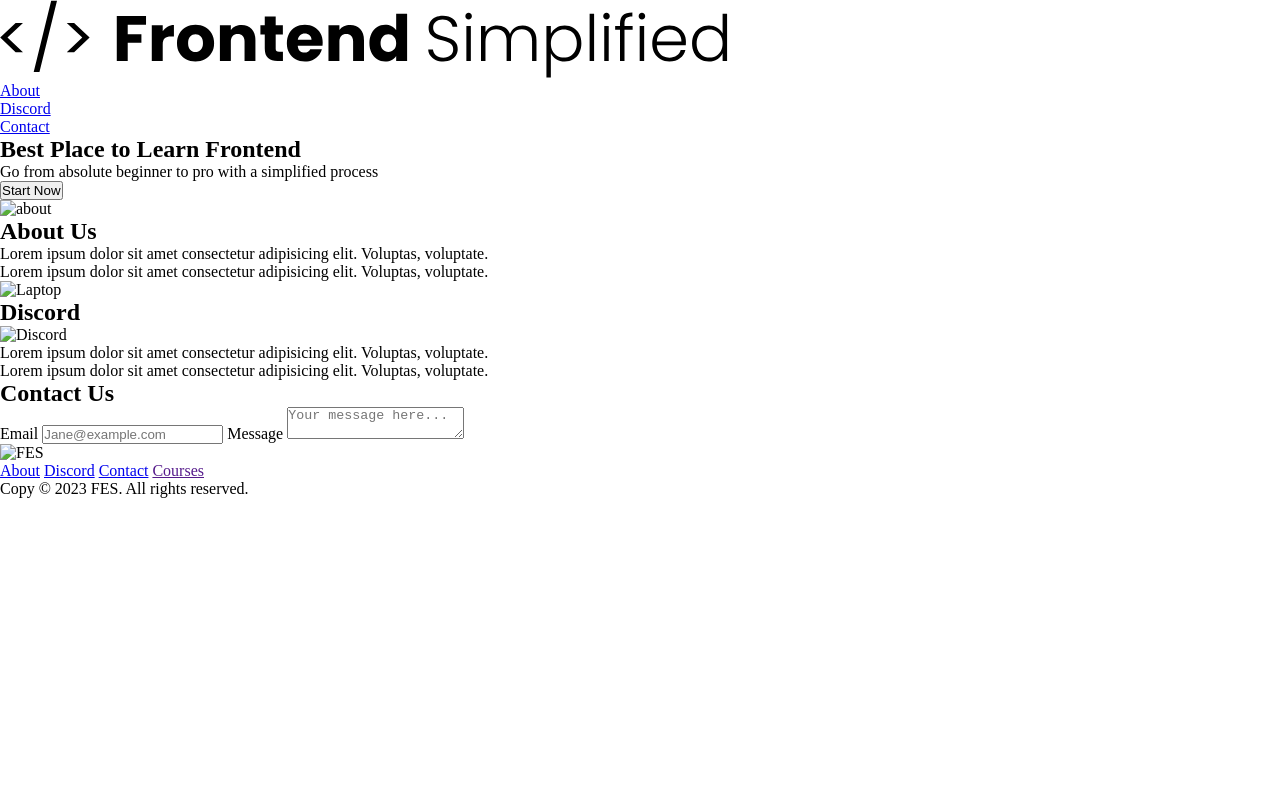
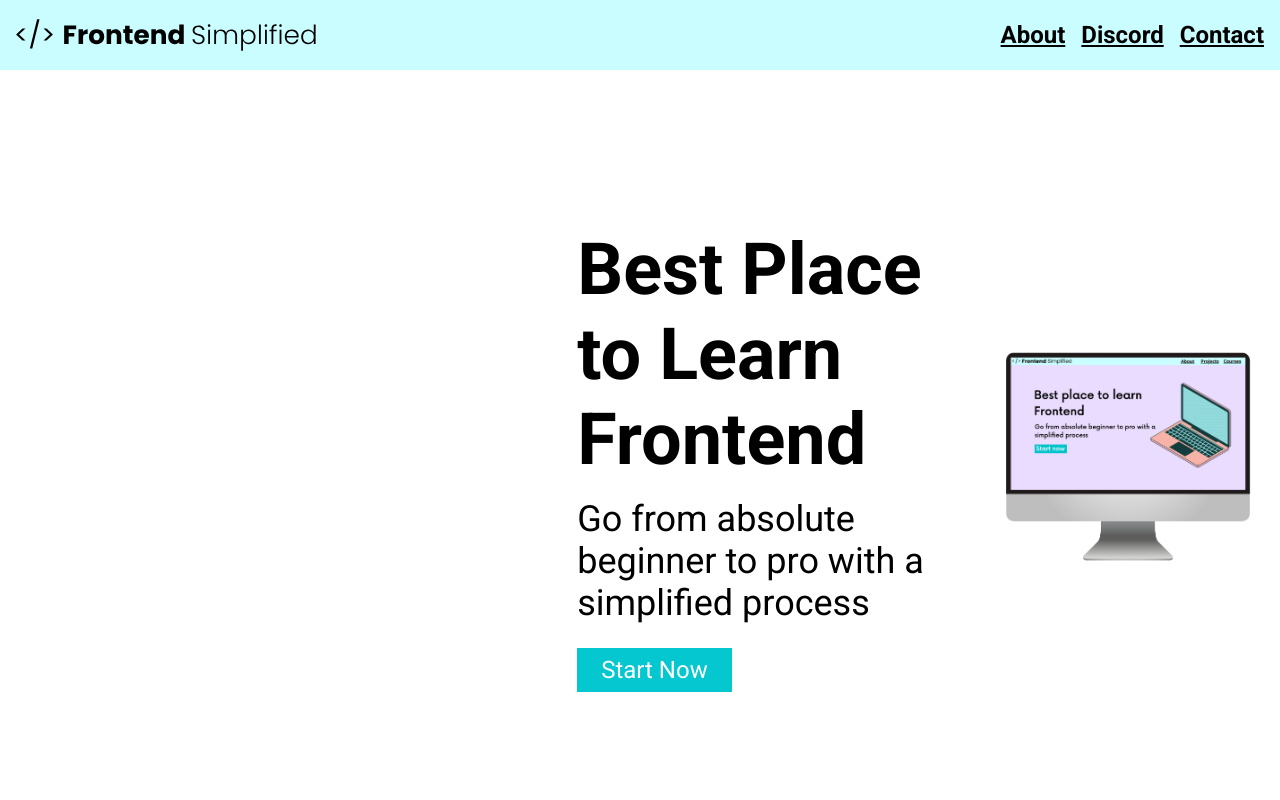
Before and after one commit to nrihel/HTML-tutorial, a plain HTML site: page index.HTML in a window 1280 px wide. Shown: the top 800 px of the page. Drawn offline with Linux system fonts and the light colour scheme.

Commit message:
first commit

```diff
--- a/index.HTML
+++ b/index.HTML
@@ -9,7 +9,7 @@
 <body>
     <section>
         <nav>
-            <img src="./HTML Practise Assets/FES.svg" alt="FES">
+            <img src="./assets/FES.svg" class="logo" alt="FES">
             <ul>
                 <li><a href="about">About</a></li>
                 <li><a href="discord">Discord</a></li>
@@ -17,13 +17,16 @@
             </ul>
         </nav>
         <header>
+            <div class="row">
+
+            </div>
             <div>
                 <h1>Best Place to Learn Frontend</h1>
-                <p>Go from absolute beginner to pro with a simplified process</p>
+                    <p class="subheader">Go from absolute beginner to pro with a simplified process</p>
                 <button>Start Now</button>
             </div>
             <figure>
-                <img src="./HTML Practice Assets/laptop.png" alt="about">
+                <img src="./assets/laptop.png" alt="laptop">
             </figure>
         </header>
     </section>
@@ -31,18 +34,21 @@
     <main>
         <section id="about">
             <h2>About Us</h2>
-            <div>
-                <p>Lorem ipsum dolor sit amet consectetur adipisicing elit. Voluptas, voluptate.</p>
-                <p>Lorem ipsum dolor sit amet consectetur adipisicing elit. Voluptas, voluptate.</p>
+            <div class="section__description">
+                <div class="section__description--wrapper">
+                    <p class="section__description--para">Lorem ipsum dolor sit amet consectetur adipisicing elit. Voluptas, voluptate. Lorem ipsum dolor sit amet consectetur adipisicing elit. Voluptas, voluptate.</p>
+                    <p class="section__description--para>Lorem ipsum dolor sit amet consectetur adipisicing elit. Voluptas, voluptate Lorem ipsum dolor sit amet consectetur adipisicing elit. Voluptas, voluptate..</p>
                 </div>
-        <figure>
-            <img src="./HTML Practice Assets/about.jpg" alt="Laptop">
+                <figure class="about__img--wrapper">
+                    <img src="./assets/about.jpg" alt="Laptop">
                 </figure>
+            </div>
         </section>
+
         <section id="discord">
             <h2>Discord</h2>
             <figure>
-            <img src="./HTML Practice Assets/discord.jpg" alt="Discord">
+                <img src="./assets/discord.jpg" alt="Discord">
             </figure>
                 <div>
                     <p>Lorem ipsum dolor sit amet consectetur adipisicing elit. Voluptas, voluptate.</p>
@@ -61,7 +67,7 @@
 </main>
 
 <footer>
-    <img src="./HTML Practice Assets/FES.svg" alt="FES">
+    <img src="./assets/FES.svg" alt="FES">
     <div>
         <a href="about">About</a>
         <a href="discord">Discord</a>
--- a/index.css
+++ b/index.css
@@ -1,6 +1,111 @@
+@import url('https://fonts.googleapis.com/css2?family=Archivo+Black&family=Roboto:ital,wght@0,100..900;1,100..900&display=swap');
+
 * {
     padding: 0;
     margin: 0;
     border-sizing: border-box;
+    font-family: "Roboto", sans-serif;
+}
 
+nav {
+    height: 70px;
+    display: flex;
+    justify-content: space-between;
+    align-items: center;
+    padding: 0 16px;
+    background-color: #cafdff;
 }
+
+header {
+    backgound-color: #cadcff;
+    height: calc(100vh - 70px);
+    display: flex;
+    justify-content: center;
+    align-items: center;
+    padding: 24px;
+}
+
+h1 {
+    font-size: 72px;
+}
+
+.subheader {
+    font-size: 36px;
+    margin: 16px 0 24px 0;
+}
+
+button {
+    background-color: #05c7cf;
+    color: white;
+    border: none;
+    padding: 8px 24px;
+    font-size: 24px;
+    cursor: pointer;
+}
+
+a {
+    color: black;
+    font-size: 24px;
+    font-weight: 700;
+}
+
+.logo {
+    width: 300px;
+}
+
+ul {
+    display: flex;
+}
+
+li {
+    list-style-type: none;
+    padding-left: 16px;
+}
+
+.row {
+    width: 100%;
+    max-width: 1300px;
+    display: flex;
+    justify-content: center;
+    align-items: center;
+}
+
+/*
+
+#ABOUT
+
+*/
+
+#about {
+    padding: 48px 0;
+}
+
+h2{
+    font-size: 60px;
+    text-align: center;
+    margin-bottom: 24px;
+}
+
+.section__description {
+    display: flex;
+    align-items: center;
+    justify-content: center;
+}
+
+.about__img--wrapper {
+    width: 40%;
+}
+
+img {
+    width: 100%;
+}
+
+.section__description--wrapper {
+    width: 60%;
+}
+
+.section__description--para {
+    font-size: 20px;
+    line-height: 1.5;
+    margin-bottom: 24px;
+}
```
Also changed, not shown: assets/FES.svg (renamed from HTML Practise Assets/FES.svg), assets/about.jpg (renamed from HTML Practise Assets/about.jpg), assets/discord.png (renamed from HTML Practise Assets/discord.png), assets/laptop.png (renamed from HTML Practise Assets/laptop.png). Lines whose indentation alone changed are shown as unchanged.
